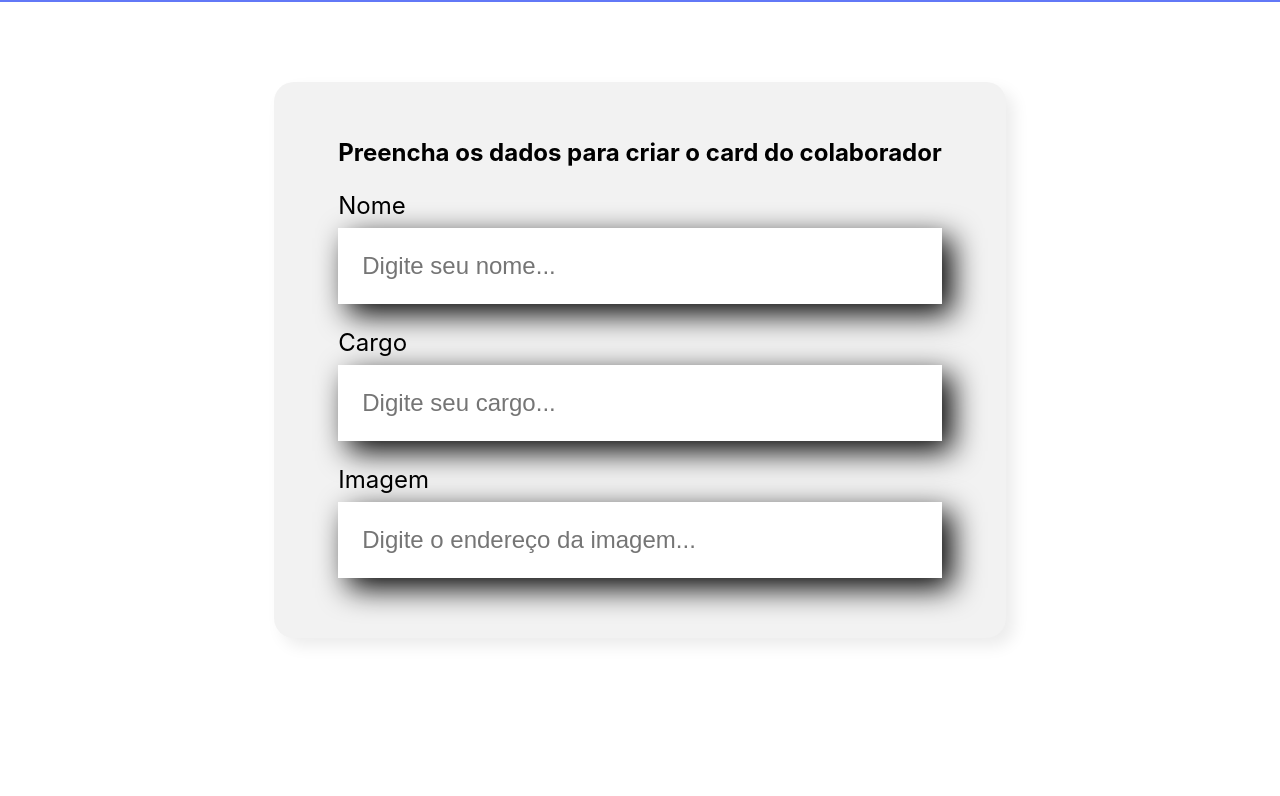
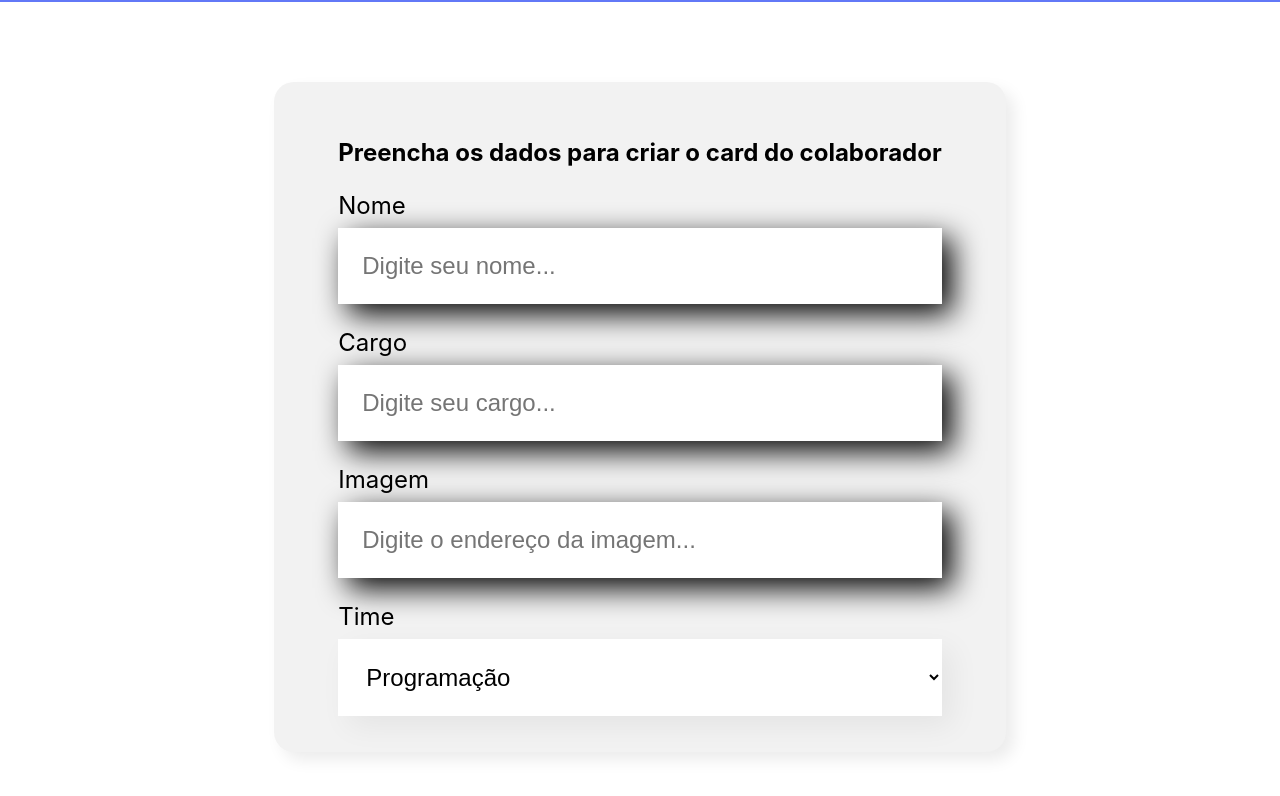
Before and after one commit to lucasramos95/Consolist, a React (Create React App) app in the folder organo/: page / in a window 1280 px wide. Shown: the part 496-1292 px from the top of the page. Before the commit the page ends 1214 px from the top, so only its background shows below. Built offline with nearby package versions, Linux system fonts and the light colour scheme.

Commit message:
6th Commit - Componente ListaSuspensa adicionado

```diff
--- a/organo/src/componentes/Formulario/index.js
+++ b/organo/src/componentes/Formulario/index.js
@@ -1,7 +1,19 @@
 import CampoTexto from '../CampoTexto';
+import ListaSuspensa from '../ListaSuspensa';
 import './Formulario.css'
 
 const Formulario = () => {
+
+    const times = [
+        'Programação',
+        'Front-End',
+        'Data Science',
+        'Devops',
+        'UX e Design',
+        'Mobile',
+        'Inovação e Gestão',
+    ]
+
     return (
         <section className="formulario">
             <form>
@@ -9,6 +21,7 @@
                 <CampoTexto label="Nome" placeholder="Digite seu nome" />
                 <CampoTexto label="Cargo" placeholder="Digite seu cargo" />
                 <CampoTexto label="Imagem" placeholder="Digite o endereço da imagem" />
+                <ListaSuspensa label="Time" itens={times}/>
             </form>
         </section>
     )
--- /dev/null
+++ b/organo/src/componentes/ListaSuspensa/ListaSuspensa.css
@@ -0,0 +1,15 @@
+.lista-suspensa label {
+    display: block;
+    margin-bottom: 8px;
+    font-size: 24px;
+}
+
+.lista-suspensa select {
+    background-color: #FFF;
+    box-shadow: 10px 10px 30px rgba(0,0,0,0.06);
+    width: 100%;
+    border: none;
+    font-size: 24px;
+    padding: 24px;
+    box-sizing: border-box;
+}
--- /dev/null
+++ b/organo/src/componentes/ListaSuspensa/index.js
@@ -0,0 +1,18 @@
+import './ListaSuspensa.css'
+
+const ListaSuspensa = (props) => {
+    console.log(props.itens)
+
+    return (
+        <div className='lista-suspensa'>
+            <label>{props.label}</label>
+            <select>
+                {props.itens.map(item =>{
+                    return <option key={item}>{item}</option>
+                })}
+            </select>
+        </div>
+    )
+}
+
+export default ListaSuspensa
```
